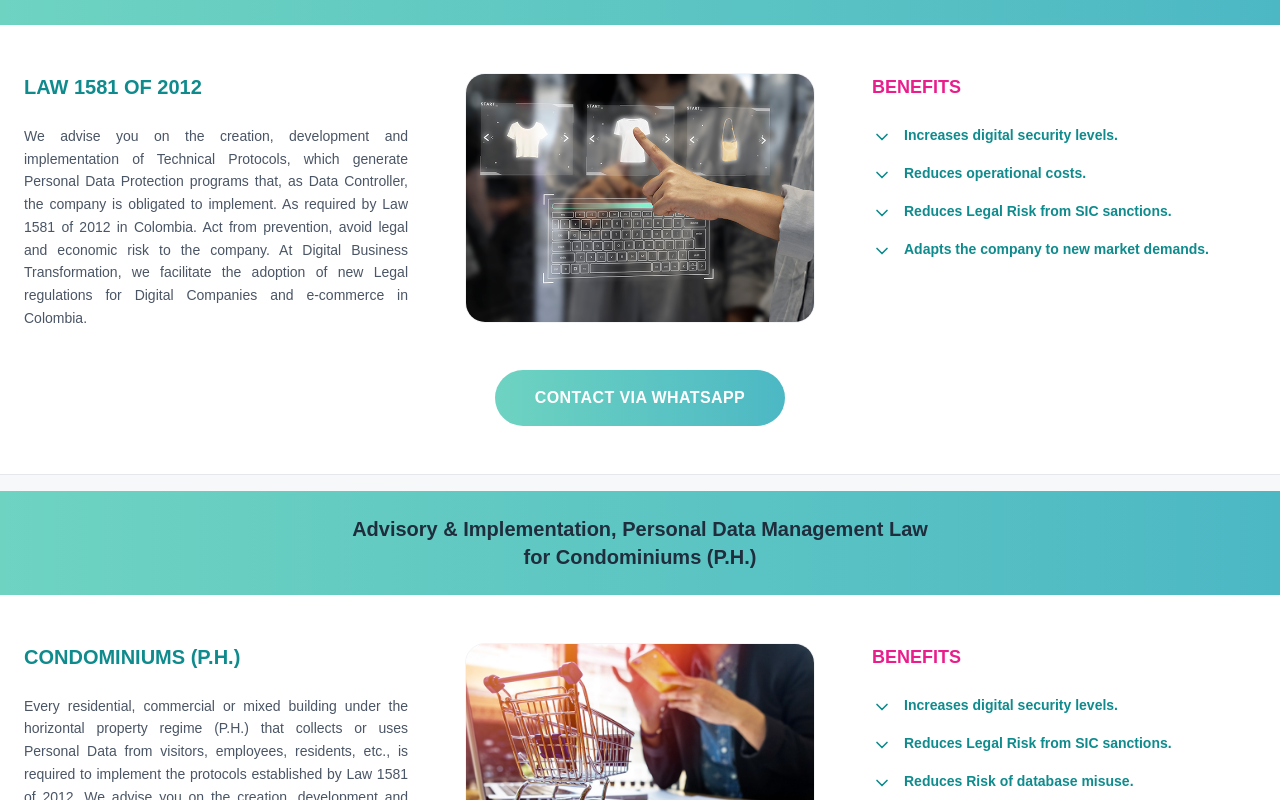
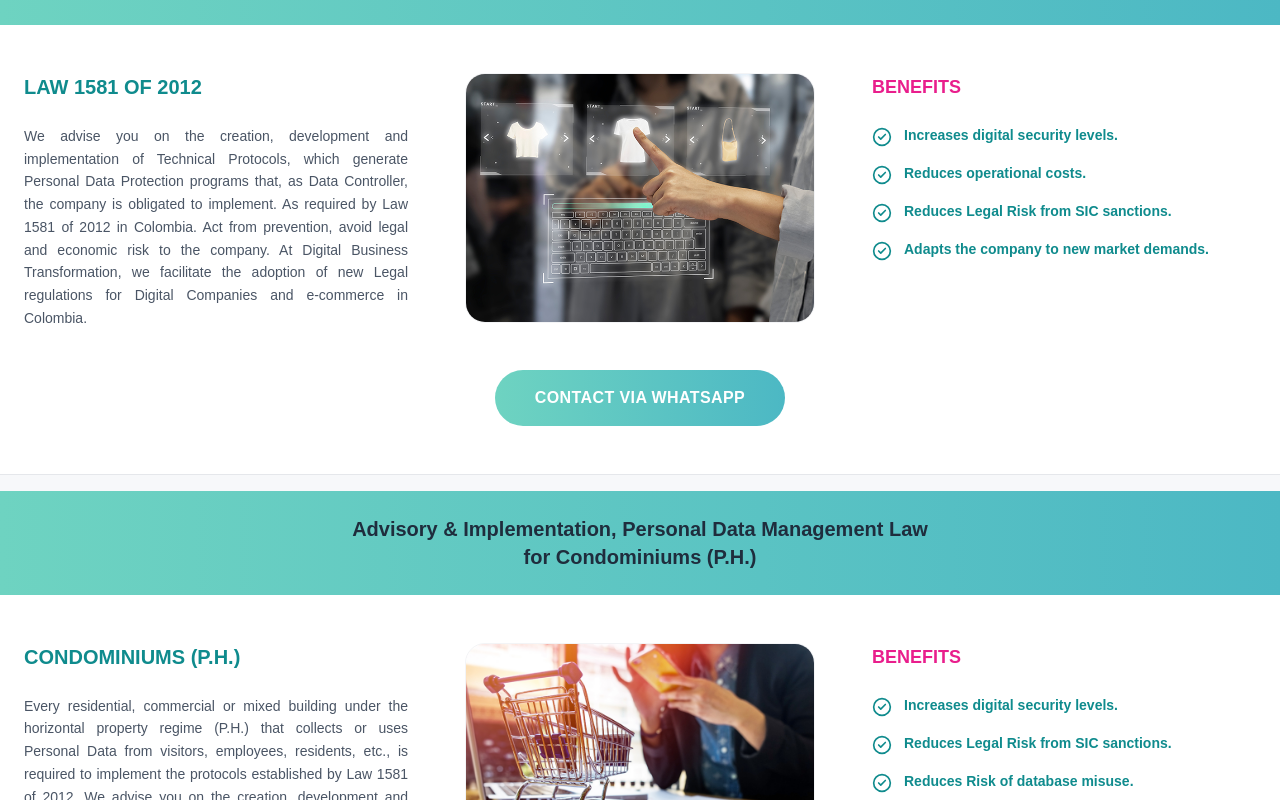
Before and after one commit to Eskalab/webCompilance, a Next.js app: page / in a window 1280 px wide. Shown: the part 2060-2860 px from the top of the page. Built offline with nearby package versions, Linux system fonts and the light colour scheme.

Commit message:
fix: ícono de beneficios cambiado a CheckCircle2

```diff
--- a/src/components/home/service-card.tsx
+++ b/src/components/home/service-card.tsx
@@ -1,7 +1,7 @@
 'use client';
 
 import { useLanguage } from '@/contexts/language';
-import { ChevronDown } from 'lucide-react';
+import { CheckCircle2 } from 'lucide-react';
 import type { ServiceData } from '@/lib/home-data';
 
 interface ServiceCardProps {
@@ -55,7 +55,7 @@ export default function ServiceCard({ service }: ServiceCardProps) {
               <div className="space-y-4">
                 {service.benefits.map((benefit, i) => (
                   <div key={i} className="flex items-start gap-3">
-                    <ChevronDown className="w-5 h-5 text-[#0f8b8d] shrink-0 mt-0.5" />
+                    <CheckCircle2 className="w-5 h-5 text-[#0f8b8d] shrink-0 mt-0.5" />
                     <p className="text-[#0f8b8d] font-semibold text-sm">
                       {benefit[locale]}
                     </p>
```
